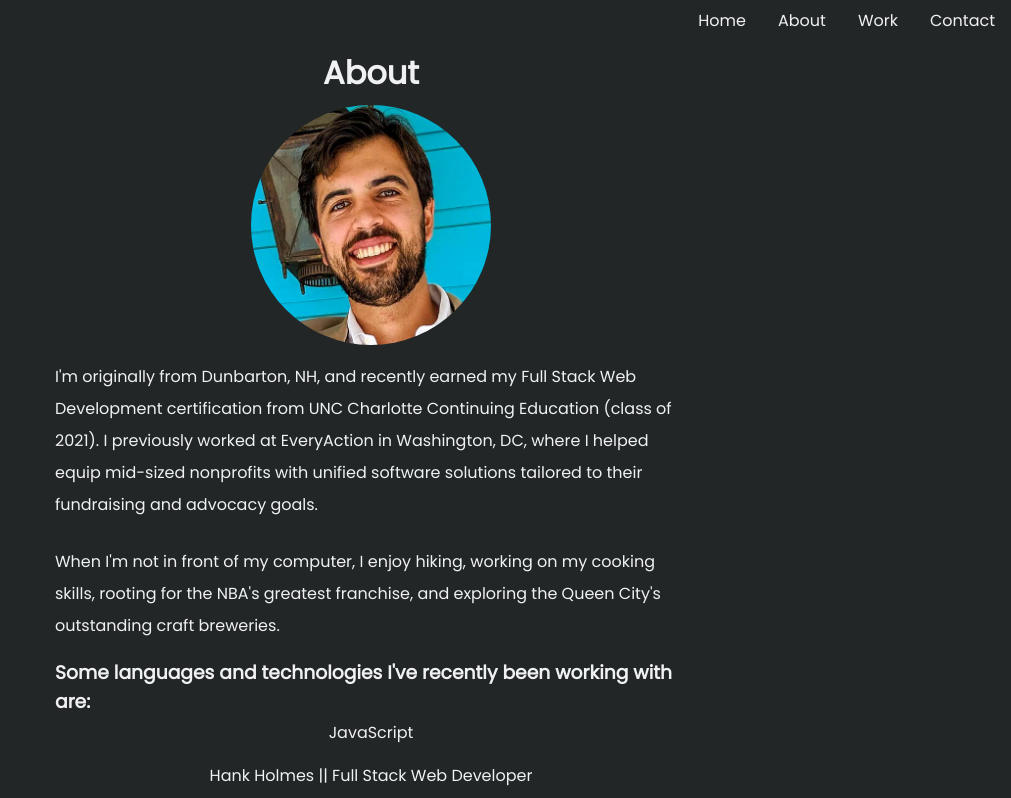
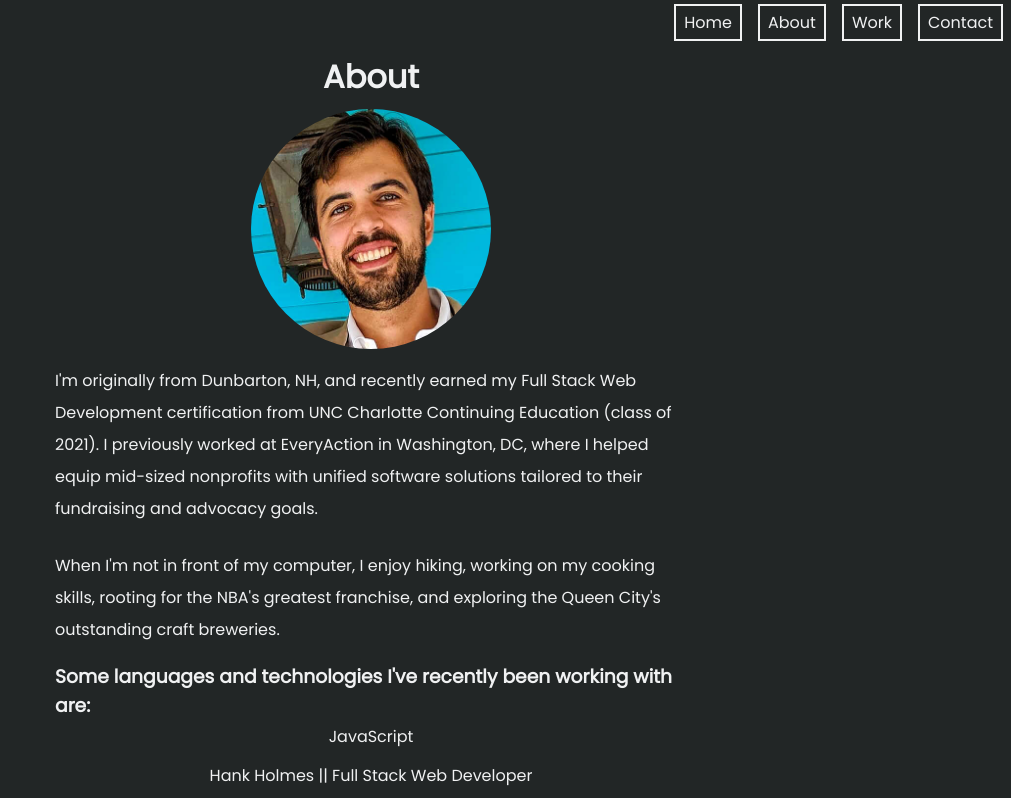
Before and after one commit to HHH-603/V2-Portfolio, a React (Create React App) app: page /about in a window 1280 px wide. Shown: the top 798 px of the page, without its empty margins (269-1280 px from the left). Built offline with nearby package versions, Linux system fonts and the light colour scheme.

Commit message:
Added a border to my navbar links.

```diff
--- a/src/components/navbar/style.css
+++ b/src/components/navbar/style.css
@@ -10,6 +10,7 @@
     margin: .25rem .5rem;
     padding: .25rem .5rem;
     color: #F0F1F2;
+    border: .15rem solid #F0F1F2;
     transition: all 100ms ease-in;
 }
 
```
